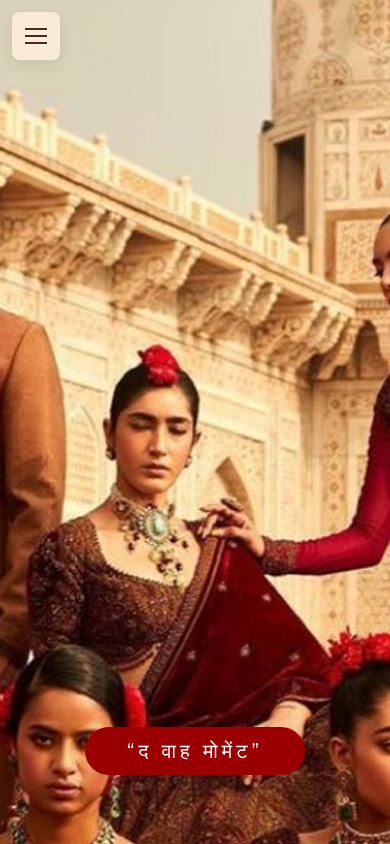
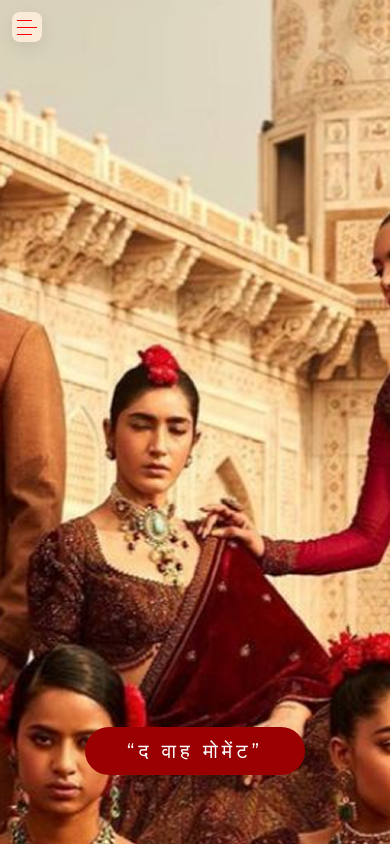
Before and after one commit to multileo-ai/vanokhi, a React (Vite) app: page / in a window 390 px wide. Built offline with nearby package versions, Linux system fonts and the light colour scheme; a web font is replaced by a local one.

Commit message:
fixing mobile algin 1.0

```diff
--- a/src/App.css
+++ b/src/App.css
@@ -59,6 +59,27 @@ p {
   font-weight: 400; /* Regular */
   line-height: 1.6; /* More breathing room */
   opacity: 0.9; /* Soften the black slightly */
+}
+
+/* Existing line class (example name: .divider-line or hr) */
+hr, .divider-line {
+  border: none;
+  border-bottom: 1px solid #000; /* Original black line */
+}
+
+/* FIX 1 & 2: Handle Dark Mode and Reduce Stroke */
+@media (prefers-color-scheme: dark) {
+  hr, .divider-line {
+    /* Change black to a light gray or white for visibility */
+    border-bottom-color: rgba(255, 255, 255, 0.3) !important;
+  }
+}
+
+/* FIX 2: Reduce stroke width specifically on mobile if needed */
+@media (max-width: 768px) {
+  hr, .divider-line {
+    border-bottom-width: 0.5px !important; /* Thinner line "stroke kam kro" */
+  }
 }
 
 :root {
@@ -260,7 +281,7 @@ video {
   content: "";
   position: absolute;
   width: 50px;
-  height: 2.5px;
+  height: 1.5px;
   background: linear-gradient(90deg, #faecd9, #d9c5aa);
   bottom: -10px;
   left: 0;
--- a/src/components/BrandHero.css
+++ b/src/components/BrandHero.css
@@ -175,3 +175,23 @@
     padding: 32px 12px;
   }
 }
+
+/* FIX 4: "The Vah Moment" visibility */
+@media (max-width: 768px) {
+  .brand-hero-section,
+  .vah-moment-container {
+    /* Ensure height is not fixed to 0 or hidden */
+    height: auto !important;
+    min-height: 400px; /* Give it space */
+    overflow: visible !important;
+  }
+
+  .vah-moment-btn,
+  .hero-cta {
+    display: block !important; /* Force visibility */
+    opacity: 1 !important;
+    visibility: visible !important;
+    margin-top: 20px; /* Add spacing if it was overlapping */
+    z-index: 10; /* Bring to front */
+  }
+}
--- a/src/components/BrandStoryPage.css
+++ b/src/components/BrandStoryPage.css
@@ -1,5 +1,5 @@
 /* Importing fonts to match the design vibe */
-@import url('https://fonts.googleapis.com/css2?family=Montserrat:wght@300;400&family=Playfair+Display:wght@500&display=swap');
+@import url("https://fonts.googleapis.com/css2?family=Montserrat:wght@300;400&family=Playfair+Display:wght@500&display=swap");
 
 /* --- Main Container Layout --- */
 .brand-story-container {
@@ -83,7 +83,7 @@
   aspect-ratio: 1 / 1; /* Ensures it stays square-ish */
 
   /* Optional shadow to lift it off the page */
-  box-shadow: 0 10px 30px rgba(0,0,0,0.3);
+  box-shadow: 0 10px 30px rgba(0, 0, 0, 0.3);
 }
 
 .foreground-image {
@@ -112,7 +112,8 @@
     flex-direction: column;
     height: auto;
   }
-    .text-content, .right-image-container {
+  .text-content,
+  .right-image-container {
     flex: auto;
     width: 100%;
     height: auto;
@@ -121,7 +122,23 @@
     padding: 60px 30px;
     /* Ensure red background fills the space */
     min-height: 50vh;
+    align-items: center; /* center children horizontally */
+    text-align: center; /* ensures inline content centers as well */
   }
+
+  /* Center headings and paragraphs on mobile */
+  .brand-title {
+    width: 100%;
+    text-align: center;
+  }
+
+  .brand-body-text {
+    max-width: 90%;
+    width: 100%;
+    margin: 0 auto;
+    text-align: center; /* override desktop 'justify' */
+  }
+
   .right-image-container {
     height: 50vh;
   }
--- a/src/components/MiniNav.css
+++ b/src/components/MiniNav.css
@@ -11,7 +11,6 @@
   pointer-events: auto;
   background: transparent;
   position: relative;
-
 }
 
 /* hamburger (hidden on desktop) */
@@ -26,8 +25,8 @@
 }
 .hamburger-lines {
   display: inline-block;
-  width: 22px;
-  height: 2px;
+  width: 12px;
+  height: 1px;
   background: #4a2b1f;
   position: relative;
 }
@@ -36,8 +35,8 @@
   content: "";
   position: absolute;
   left: 0;
-  width: 22px;
-  height: 2px;
+  width: 12px;
+  height: 1px;
   background: inherit;
 }
 .hamburger-lines::before {
@@ -106,6 +105,7 @@
   padding-top: 6px;
 }
 
+
 /* responsive: switch to hamburger on small screens */
 @media (max-width: 768px) {
   /* show hamburger on small screens and move it to top-left as a square button */
@@ -114,8 +114,8 @@
     position: fixed;
     left: 12px;
     top: 12px;
-    width: 48px;
-    height: 48px;
+    width: 30px;
+    height: 30px;
     padding: 0;
     align-items: center;
     justify-content: center;
@@ -129,19 +129,20 @@
 
   /* center the three lines inside the square and keep sizes consistent */
   .hamburger-lines {
-    width: 22px;
-    height: 2px;
+    width: 20px;
     background: #4a2b1f;
     position: relative;
     display: inline-block;
+    background-color: red !important;
+    height: 1px !important; /* Make lines slightly thinner if needed */
   }
   .hamburger-lines::before,
   .hamburger-lines::after {
     content: "";
     position: absolute;
     left: 0;
-    width: 22px;
-    height: 2px;
+    width: 15px;
+    height: 1px;
     background: inherit;
   }
   .hamburger-lines::before {
@@ -191,7 +192,6 @@
   right: 2px; /* distance from the right edge of the nav */
   top: 50%;
   transform: translateY(-50%); /* vertically center inside .mini-links */
-
 }
 
 .icon-btn {
--- a/src/components/TestimonialsGrid.css
+++ b/src/components/TestimonialsGrid.css
@@ -1,4 +1,3 @@
-
 /* Section wrapper */
 .testimonials-section {
   background: #fffefd;
@@ -235,7 +234,8 @@
   }
 
   .testimonials-heading {
-    font-size: 1.7rem;
+    /* Increased for better legibility on small devices */
+    font-size: 2.5rem;
     margin-bottom: 28px;
   }
   .testimonial-card {
```
Lines whose indentation alone changed are shown as unchanged.
